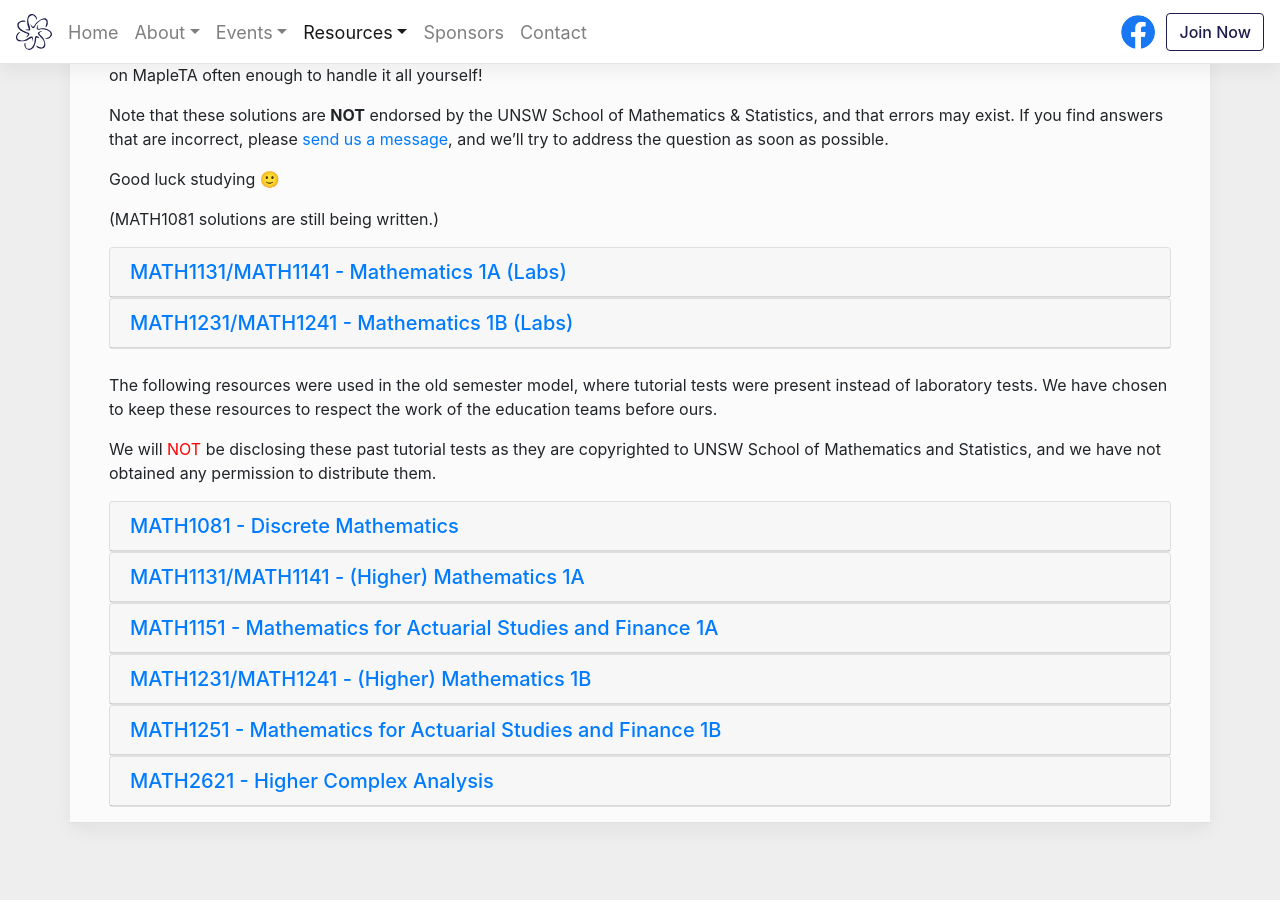
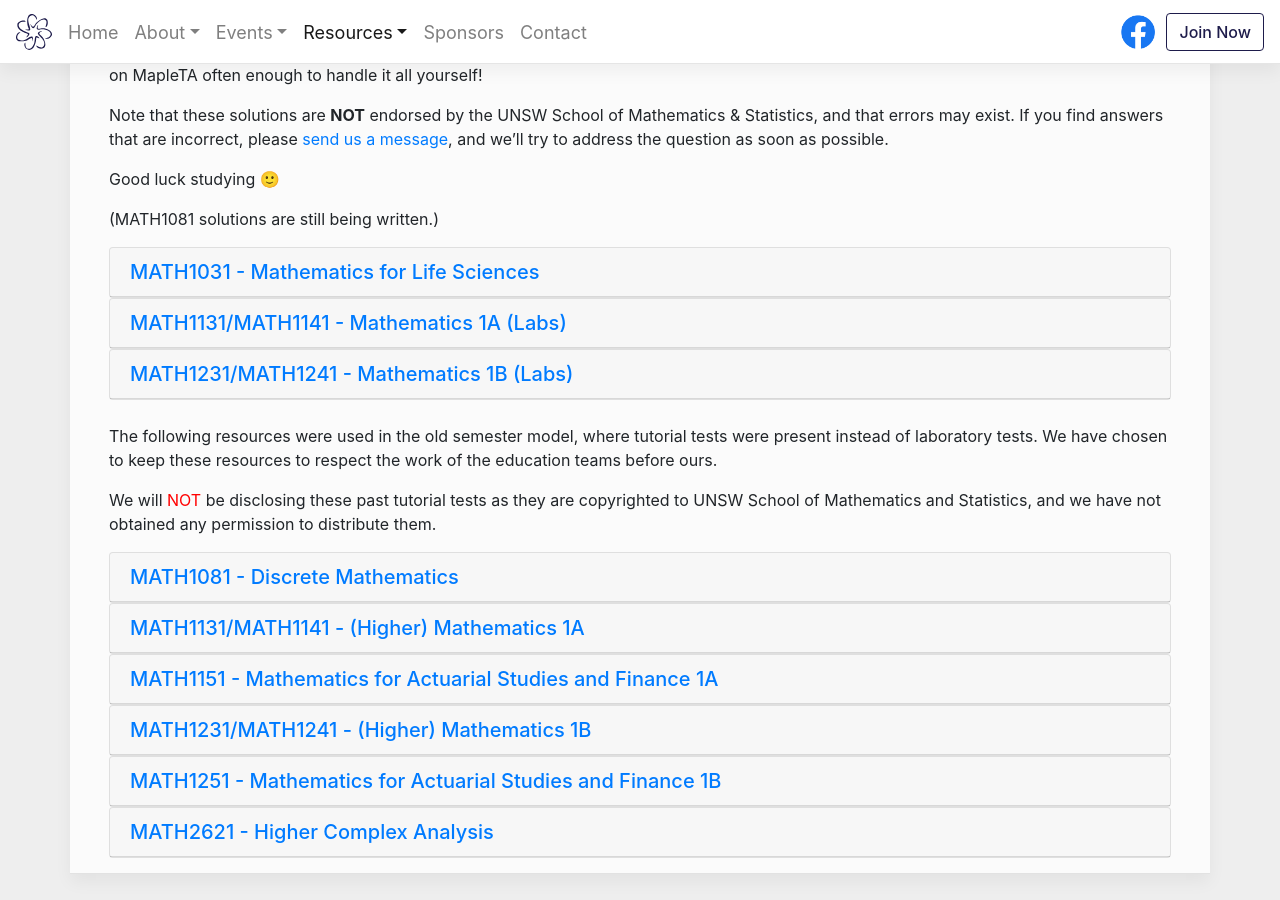
Before and after one commit to MathSocUNSW/MathSocUNSW.github.io, a Jekyll site: the page built from _pages/first-year-exam-bank.html, in a window 1280 px wide and 900 px high, scrolled down 617 px. Built offline with Jekyll 4.4.1, drawn with Linux system fonts in a browser that asks for light colours; nearby versions of some CDN libraries.

Commit message:
sample solutions

```diff
--- a/_pages/first-year-exam-bank.html
+++ b/_pages/first-year-exam-bank.html
@@ -30,6 +30,25 @@ title_text: These are solutions to past exams created by MathSoc. Please let us
 
 
 <div id="accordion">
+	<div class="card">
+		<div class="card-header">
+			<h5 class="mb-0">
+				<a data-toggle="collapse" href="#collapse1131">
+					MATH1031 - Mathematics for Life Sciences
+				</a>
+			</h5>
+		</div>
+		<div id="collapse1131" class="collapse" data-parent="#accordion">
+			<div class="card-body">
+				<ul>
+					<li>
+						<a href="{{ solutions_url }}/MATH1031/MATH1031_Test_1_Solutions.pdf">
+							Mastery Lab 1 Sample Solutions
+						</a>
+					</li>
+			</div>
+		</div>
+	</div>
 	<div class="card">
 		<div class="card-header">
 			<h5 class="mb-0">
@@ -136,6 +155,11 @@ title_text: These are solutions to past exams created by MathSoc. Please let us
 					<li>
 						<a href="{{ solutions_url }}/MATH1081/MATH1081 Test 4 Semester 2.pdf">
 							Test 4 Solutions (Semester 2)
+						</a>
+					</li>
+					<li>
+						<a href="{{ solutions_url }}/MATH1081/1081_T3_Lab_Test_1.pdf">
+							Lab Test 1 Sample Solutions (Semester 3)
 						</a>
 					</li>
 				</ul>
```
Also changed, not shown: docs/resources/first-year-exam-bank/index.html (+24 -0 lines), 4 other files.
